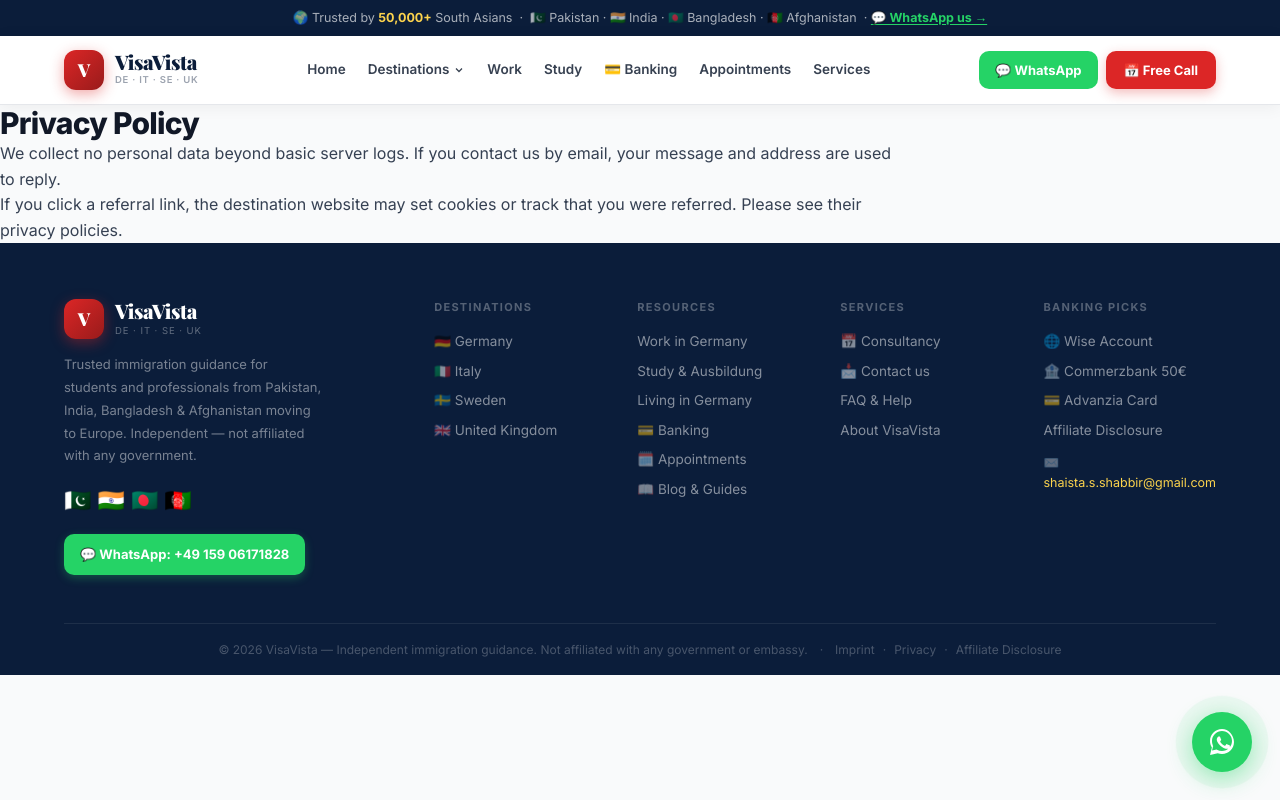
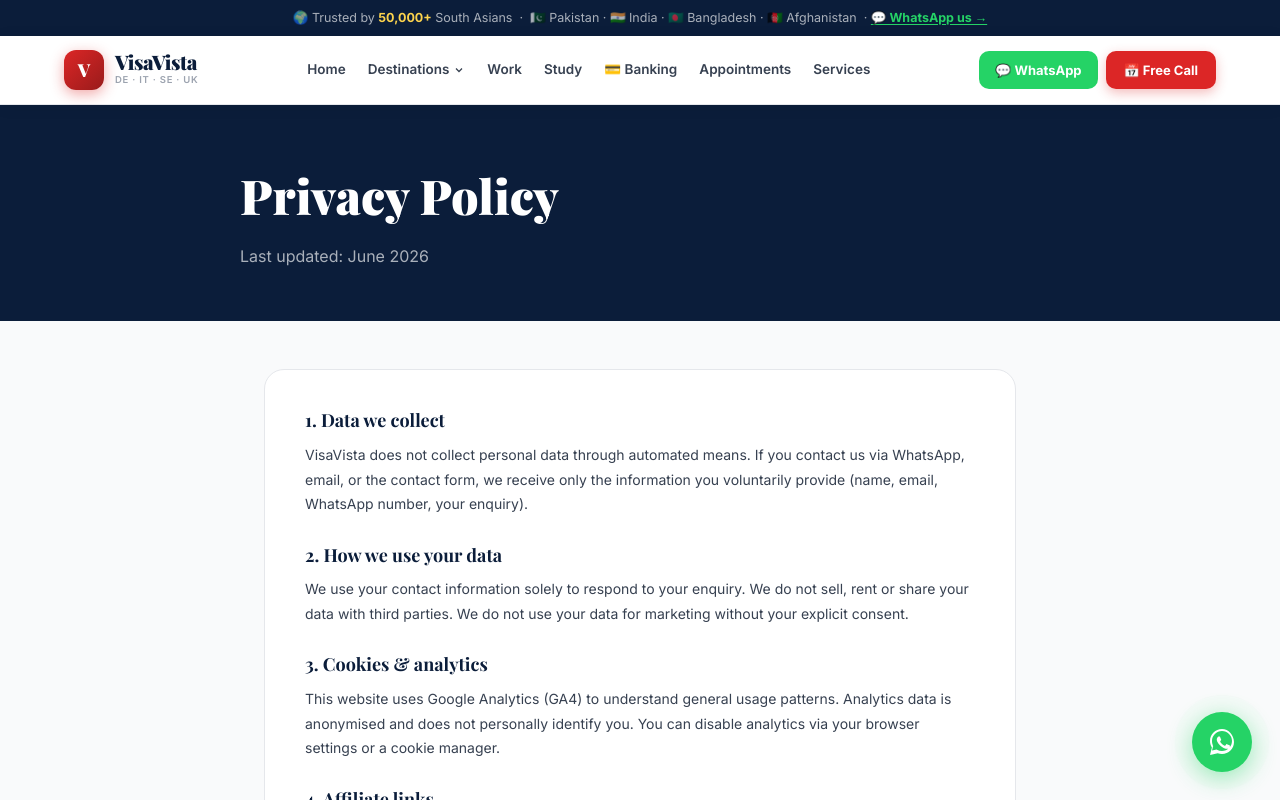
Before and after one commit to ShaistaShabbir-prog/start-in-germany-full, a Next.js app: page /privacy in a window 1280 px wide. Shown: the top 800 px of the page. Built offline with nearby package versions, Linux system fonts and the light colour scheme.

Commit message:
feat: Italy/Sweden/UK pages + WhatsApp +4915906171828 + Blog + Contact + GA

```diff
--- a/app/privacy/page.tsx
+++ b/app/privacy/page.tsx
@@ -1 +1,32 @@
-export default function Privacy(){return(<div className='container-narrow py-12'><h1 className='text-3xl font-extrabold tracking-tight'>Privacy Policy</h1><p className='mt-4 text-gray-700'>We collect no personal data beyond basic server logs. If you contact us by email, your message and address are used to reply.</p><p className='mt-2 text-gray-700'>If you click a referral link, the destination website may set cookies or track that you were referred. Please see their privacy policies.</p></div>)}
+"use client";
+const PD='"Playfair Display",Georgia,serif';
+export default function PrivacyPage(){
+  return(
+    <div style={{background:"#F9FAFB"}}>
+      <div style={{background:"#0B1D3A",padding:"52px 1.5rem"}}>
+        <div style={{maxWidth:"800px",margin:"0 auto"}}>
+          <h1 style={{fontFamily:PD,fontWeight:900,fontSize:"clamp(2rem,4vw,3rem)",color:"#fff"}}>Privacy Policy</h1>
+          <p style={{color:"rgba(255,255,255,.65)",marginTop:"10px"}}>Last updated: June 2026</p>
+        </div>
+      </div>
+      <section style={{maxWidth:"800px",margin:"0 auto",padding:"3rem 1.5rem"}}>
+        <div style={{background:"#fff",borderRadius:"20px",padding:"36px 40px",border:"1.5px solid #E5E7EB"}}>
+          {[
+            {t:"1. Data we collect",c:"VisaVista does not collect personal data through automated means. If you contact us via WhatsApp, email, or the contact form, we receive only the information you voluntarily provide (name, email, WhatsApp number, your enquiry)."},
+            {t:"2. How we use your data",c:"We use your contact information solely to respond to your enquiry. We do not sell, rent or share your data with third parties. We do not use your data for marketing without your explicit consent."},
+            {t:"3. Cookies & analytics",c:"This website uses Google Analytics (GA4) to understand general usage patterns. Analytics data is anonymised and does not personally identify you. You can disable analytics via your browser settings or a cookie manager."},
+            {t:"4. Affiliate links",c:"We use affiliate links for Wise, Commerzbank and Advanzia. When you click these links, the respective companies may set cookies. We do not receive any personal data through these affiliate arrangements."},
+            {t:"5. Data storage",c:"This website is hosted on Vercel (USA), which is GDPR-compliant under Standard Contractual Clauses. No personal data is stored on VisaVista servers beyond what you send us via WhatsApp or email."},
+            {t:"6. Your rights (GDPR)",c:"Under GDPR, you have the right to: access data we hold about you, request deletion of your data, withdraw consent at any time, and lodge a complaint with your national data protection authority."},
+            {t:"7. Contact",c:"For privacy enquiries: shaista.s.shabbir@gmail.com or WhatsApp +49 159 06171828"},
+          ].map(s=>(
+            <div key={s.t} style={{marginBottom:"24px"}}>
+              <h2 style={{fontFamily:PD,fontWeight:700,fontSize:"18px",color:"#0B1D3A",marginBottom:"8px"}}>{s.t}</h2>
+              <p style={{fontSize:"14px",color:"#374151",lineHeight:1.75}}>{s.c}</p>
+            </div>
+          ))}
+        </div>
+      </section>
+    </div>
+  );
+}
```
